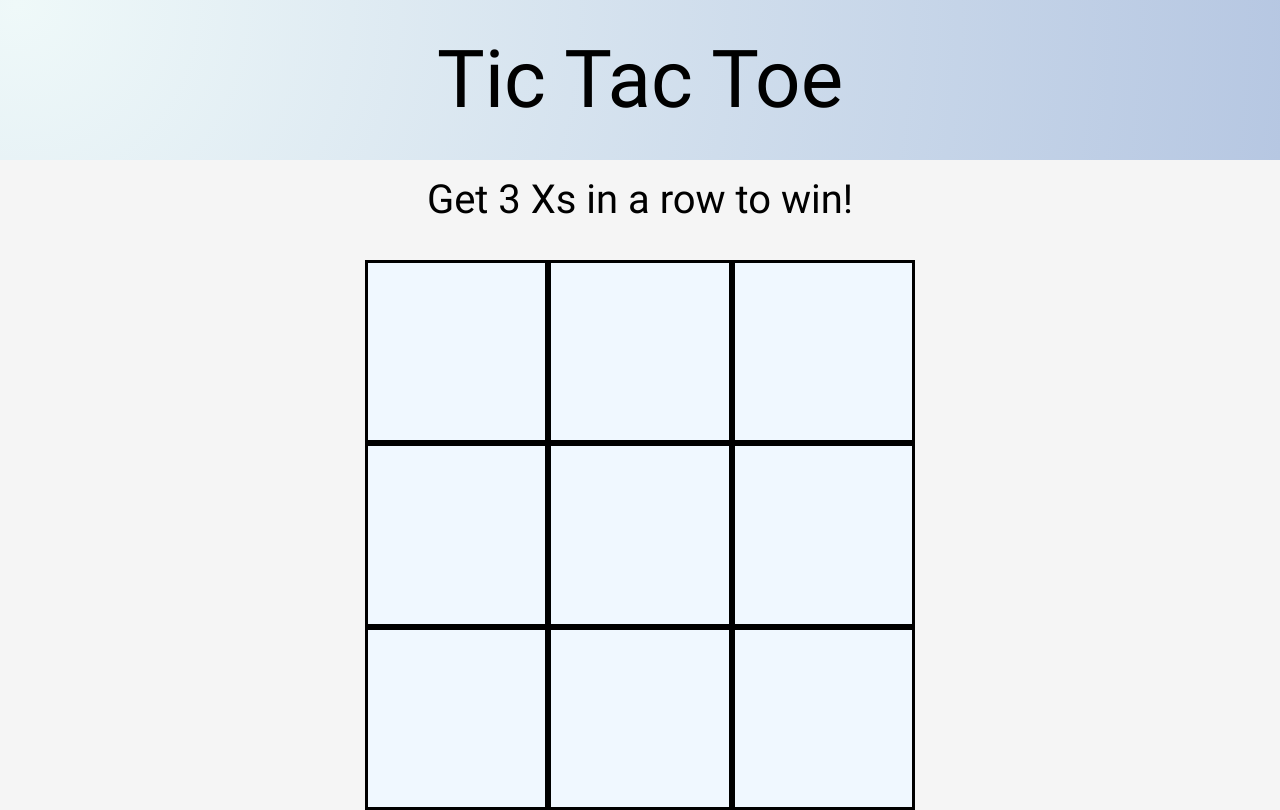
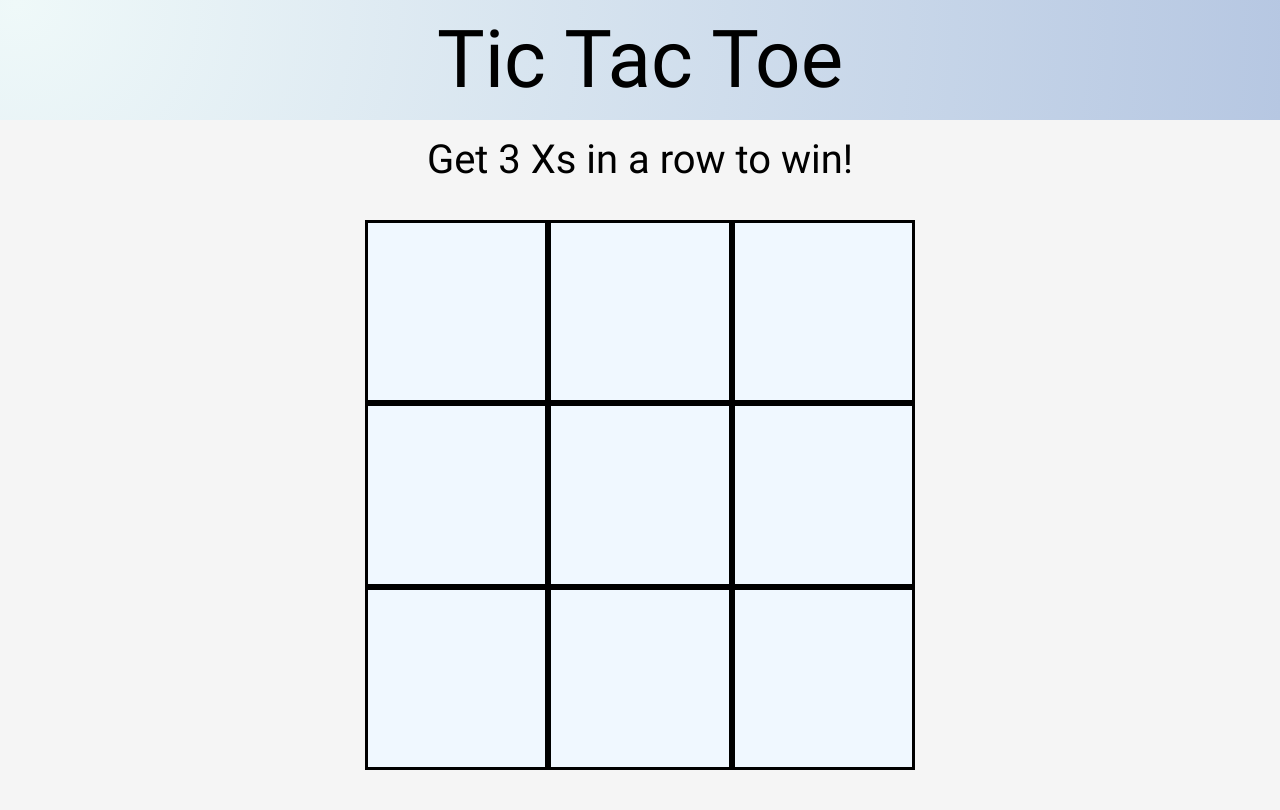
Before and after one commit to DWYLau/tic-tac-toe, a plain HTML site: page index.html in a window 1280 px wide. Drawn offline with Linux system fonts and the light colour scheme.

Commit message:
Disable user select

```diff
--- a/style.css
+++ b/style.css
@@ -10,7 +10,7 @@ body {
 
 .header {
   font-family: Roboto, sans-serif;
-  height: 20vh;
+  height: 15vh;
   background-image: radial-gradient(
     circle farthest-corner at 1.3% 2.8%,
     rgba(239, 249, 249, 1) 0%,
@@ -61,6 +61,7 @@ main {
   font-size: 6em;
   text-align: center;
   line-height: 160px;
+  user-select: none;
 }
 
 .box:hover {
```
